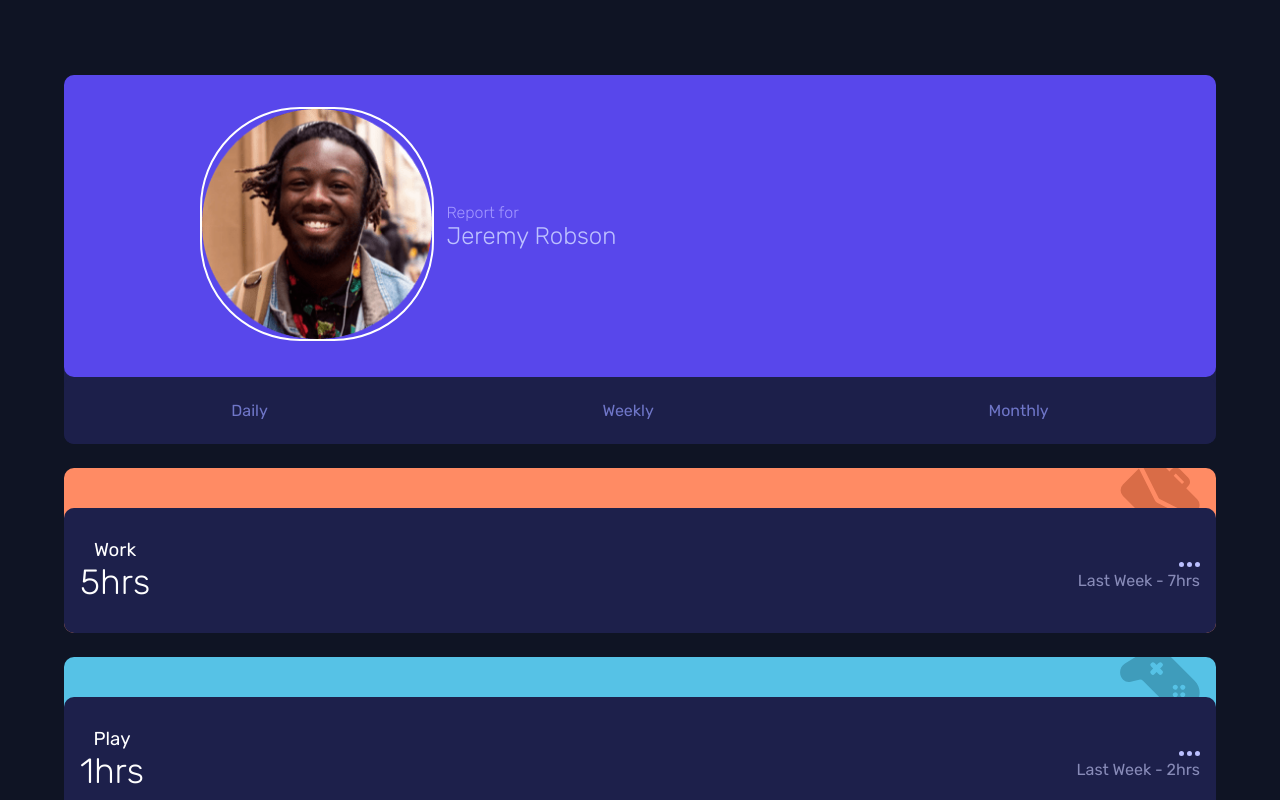
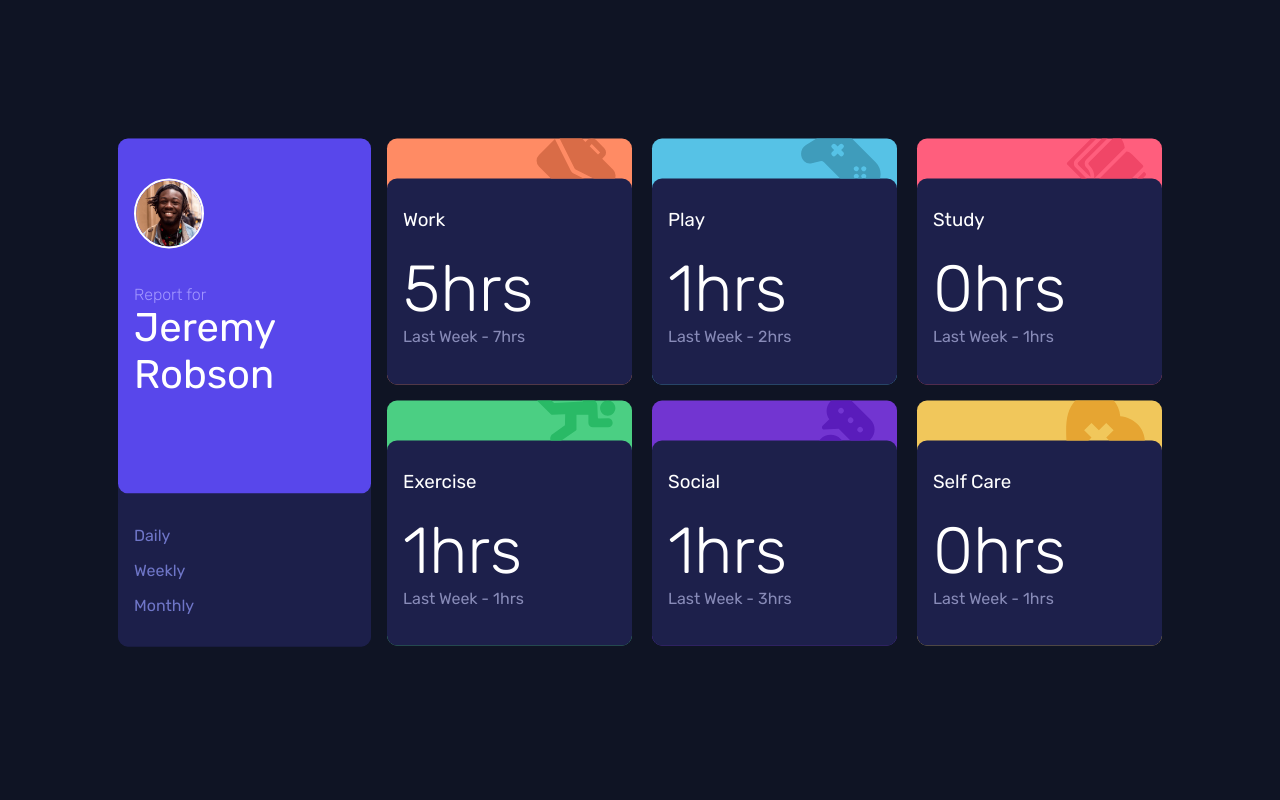
Before and after one commit to OscarAnillo/Time-tracking-dashboard, a React (Create React App) app: page / in a window 1280 px wide. Shown: the top 800 px of the page. Built offline with nearby package versions, Linux system fonts and the light colour scheme.

Commit message:
add desktop view

```diff
--- a/src/App.css
+++ b/src/App.css
@@ -138,3 +138,111 @@ img {
 .self-care {
   background-color: rgb(241, 199, 91);
 }
+
+@media(min-width: 768px) {
+  .container {
+    display: flex;
+    align-items: flex-start;
+    justify-content: space-between;
+    max-width: 1044px;
+    margin: auto;
+    padding: 0px;
+    position: absolute;
+    top: 50%;
+    left: 50%;
+    transform: translate(-50%, -50%);
+  }
+
+  /* MainCard component */
+  .section-card {
+   width: 480px;
+   margin-right: 1em;
+  }
+  .main-card {
+    display: block;
+    background-color: hsl(246, 80%, 60%);
+    padding: 2.5em 1em;
+  }
+  .main-card .avatar {
+    width: 30%;
+    padding-right: 0px;
+    padding-bottom: 2em;
+  }
+  .main-card .avatar-text {
+    width: 60%;
+    text-align: left;
+  }
+  .main-card .avatar-text h1 {
+    font-weight: 400;
+    font-size: 2.5rem;
+    color: #fff;
+    padding-bottom: 1.4em;
+  }
+
+  .section-card .main-nav {
+    padding: 1em;
+  }
+  .main-nav ul {
+    display: block;
+    text-align: left;
+  }
+  .main-nav ul li {
+    margin: 1em 0;
+  }
+  .main-nav ul li:active {
+    color: #fff;
+  }
+
+  /* InfoCards components */
+  .cards-desktop {
+    display: flex;
+    align-items: center;
+    justify-content: space-between;
+    flex-wrap: wrap;
+  }
+  .cards-desktop > div {
+    width: 245px;
+  }
+  .cards {
+    margin: 0 0 1em 0;
+    position: relative;
+    border-radius: 10px;
+
+  }
+  .cards-bg {
+    height: 40px;
+    text-align: right;
+    overflow: hidden;
+    position: relative;
+  }
+  .cards-bg img {
+    width: 80px;
+    padding-right: 1em;
+    position: absolute;
+    top: -10px;
+    right: 0px;
+  }
+  .cards-row {
+    display: block;
+    text-align: left;
+    padding: 1.9em 1em;
+  }
+
+  .cards-row h3 {
+    font-weight: 400;
+    padding-bottom: 1em;
+  }
+  .cards-row .current {
+    font-size: 65px;
+  }
+  .cards-row > div:nth-child(2) {
+    text-align: left;
+  }
+  .cards-row .img-mobile {
+    display: none;
+  }
+  .cards-row .previous {
+    color: rgb(136, 139, 184);
+    padding-bottom: .5em;
+  }
+}
--- a/src/App.js
+++ b/src/App.js
@@ -1,7 +1,7 @@
+import MainCard from './components/main-card';
+import InfoCards from './components/info-cards';
 
 import './App.css';
-import InfoCards from './components/info-cards';
-import MainCard from './components/main-card';
 
 function App() {
   return (
--- a/src/components/info-cards.js
+++ b/src/components/info-cards.js
@@ -6,8 +6,12 @@ export default function InfoCards(){
     const [weekly, setWeekly] = useState('');
     const [monthly, setMonthly] = useState('');
 
+    useEffect(() => {
+
+    }, []);
+
     return (
-        <div>
+        <div className='cards-desktop'>
             {data.map(item => (
                 <div className={`${item.className} cards`} key={item.title}>
                     <div className="cards-bg">
@@ -19,7 +23,7 @@ export default function InfoCards(){
                             <p className='current'>{item.timeframes.daily.current}hrs</p>
                         </div>
                         <div>
-                            <img src="images/icon-ellipsis.svg" alt="" />
+                            <img src="images/icon-ellipsis.svg" alt="" className='img-mobile'/>
                             <p className='previous'>Last Week - {item.timeframes.daily.previous}hrs</p>
                         </div>
                     </div>
```
